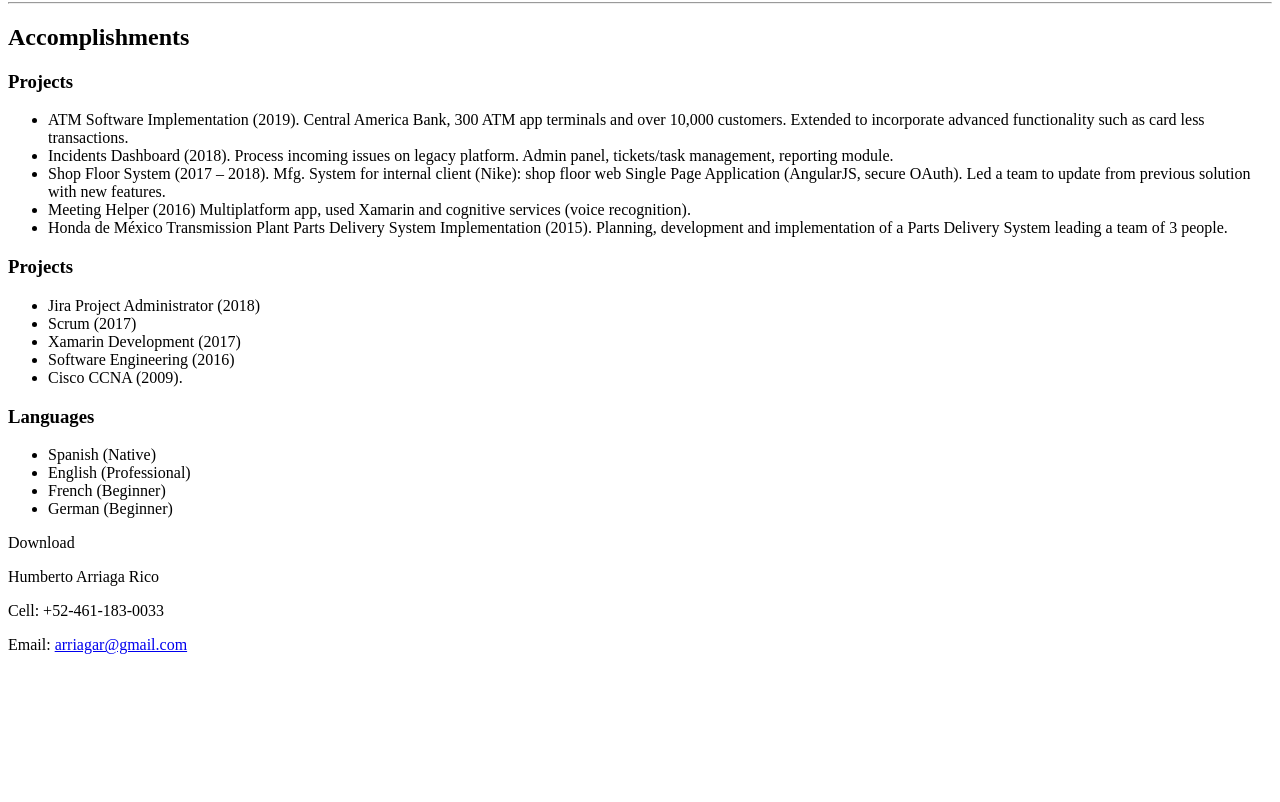
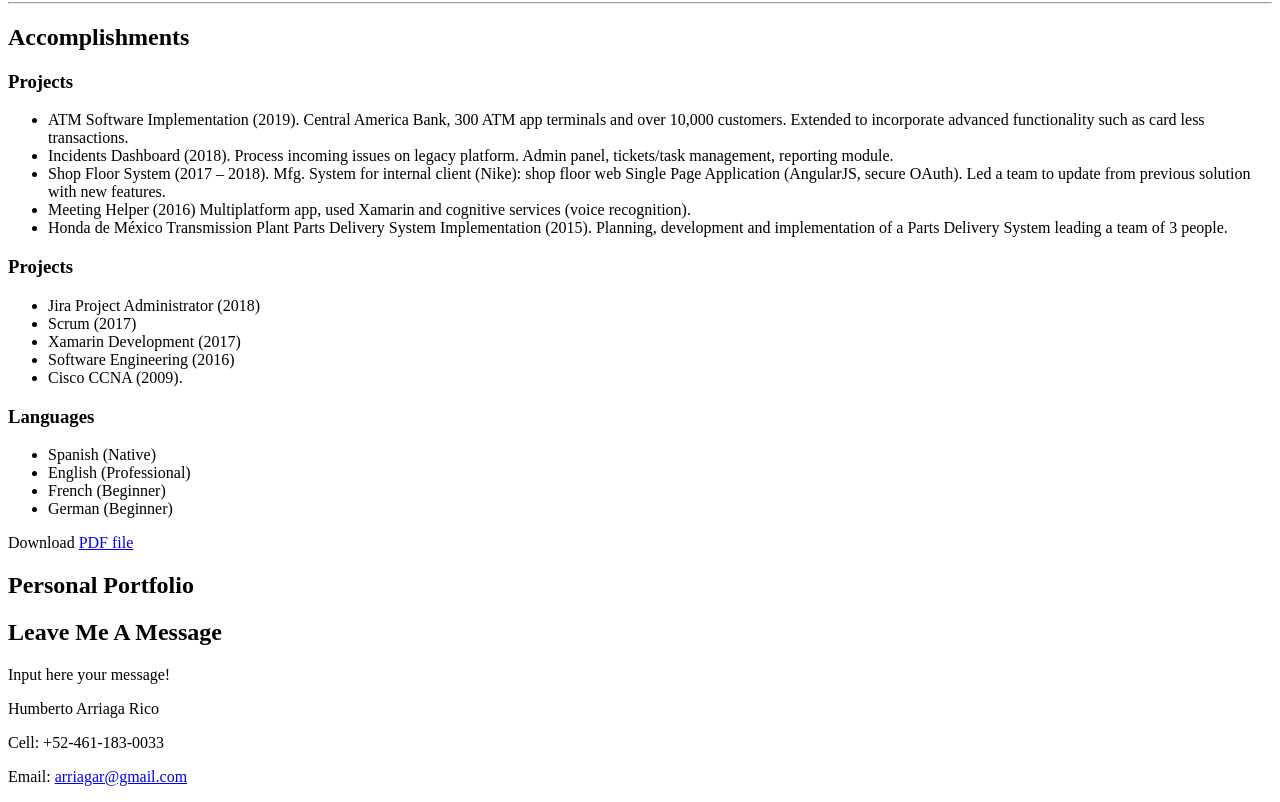
Before and after one commit to arriagardev/HumbertoCV, a plain HTML site: page index.html in a window 1280 px wide. Shown: the part 2579-3381 px from the top of the page. Before the commit the page ends 3249 px from the top, so only its background shows below. Drawn offline with Linux system fonts and the light colour scheme.

Commit message:
Day 3: make content editable. Day 4: implement a download button with html5

```diff
--- a/index.html
+++ b/index.html
@@ -188,7 +188,18 @@
     </main>
 
     <aside>
-        <p>Download</p>
+        <p>Download <a href="download-link.pdf" download="HumbertoArriagaResume.pdf">PDF file</a> </p>
+
+    </aside>
+
+    <aside>
+        <h2>Personal Portfolio</h2>
+
+    </aside>
+
+    <aside>
+        <h2>Leave Me A Message</h2>
+        <p contenteditable="true">Input here your message!</p>
     </aside>
 
     <footer>
```
